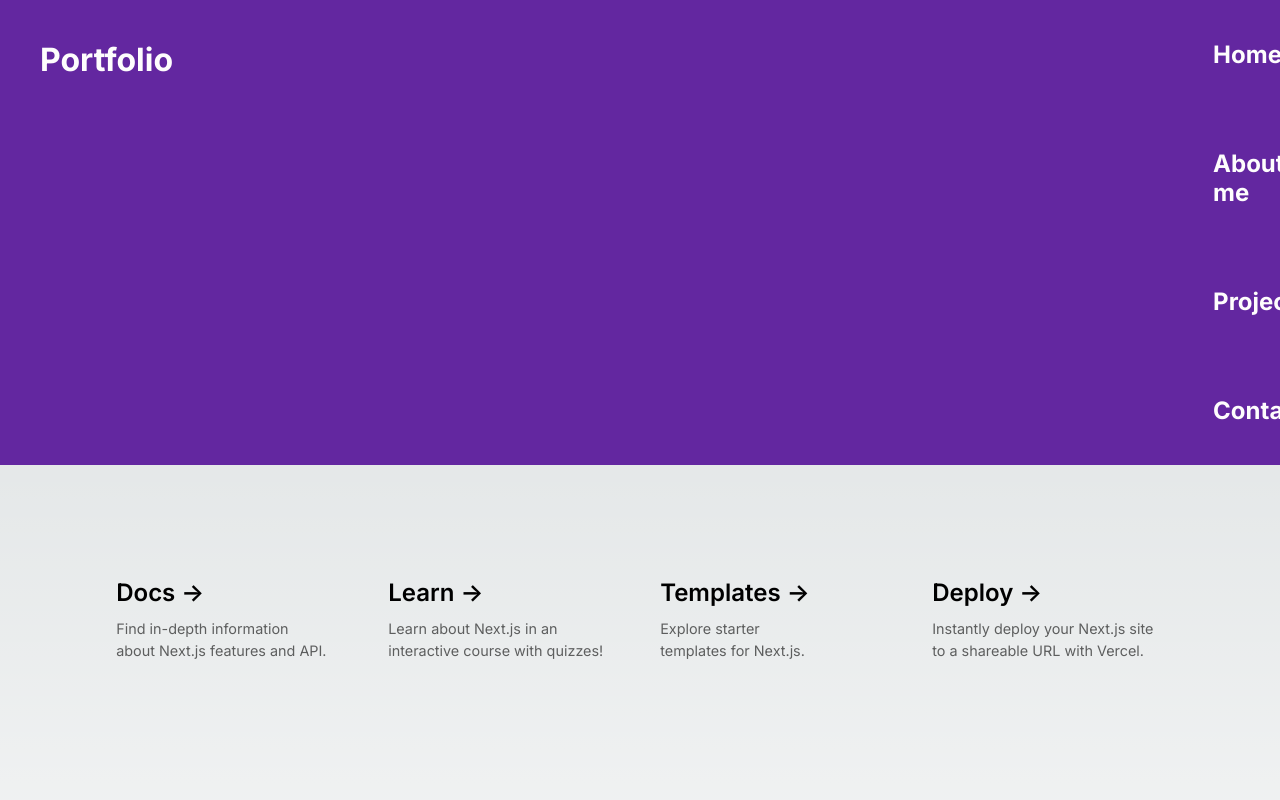
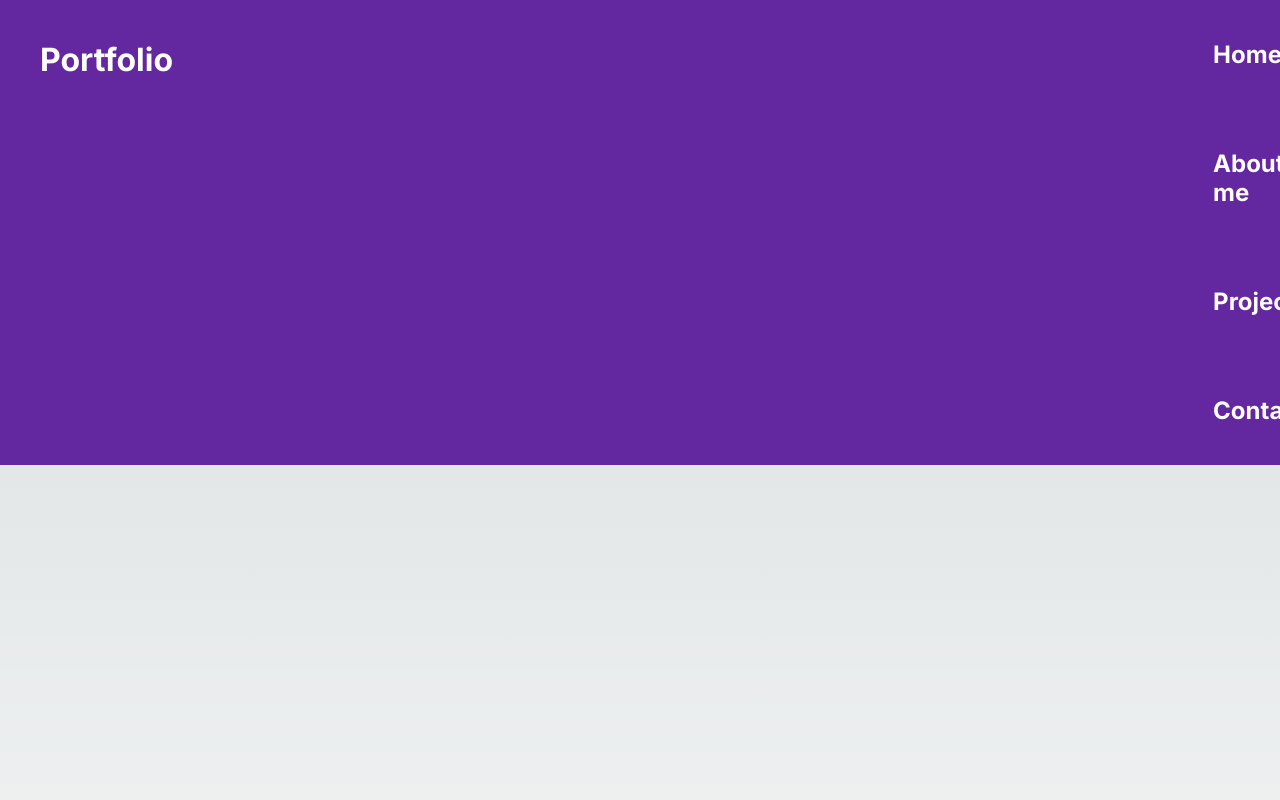
Before and after one commit to henrique-leme/portfolio, a Next.js app: page / in a window 1280 px wide. Shown: the top 800 px of the page. Built offline with nearby package versions, Linux system fonts and the light colour scheme.

Commit message:
feat: remove unused thing

```diff
--- a/src/app/layout.tsx
+++ b/src/app/layout.tsx
@@ -2,12 +2,13 @@ import type { Metadata } from "next";
 import { Inter } from "next/font/google";
 import "./globals.css";
 import { Header } from "./_components/header/index";
+import { Footer } from "./_components/footer/index";
 
 const inter = Inter({ subsets: ["latin"] });
 
 export const metadata: Metadata = {
-  title: "Create Next App",
-  description: "Generated by create next app",
+  title: "Portfolio",
+  description: "Created by Henrique Leme",
 };
 
 export default function RootLayout({
@@ -20,7 +21,7 @@ export default function RootLayout({
       <body className={inter.className}>
         <Header />
         {children}
-        <footer>Footer</footer>
+        <Footer />
       </body>
     </html>
   );
--- a/src/app/page.tsx
+++ b/src/app/page.tsx
@@ -4,57 +4,7 @@ import styles from "./page.module.css";
 export default function index() {
   return (
     <main className={styles.main}>
-      <div className={styles.grid}>
-        <a
-          href="https://nextjs.org/docs?utm_source=create-next-app&utm_medium=appdir-template&utm_campaign=create-next-app"
-          className={styles.card}
-          target="_blank"
-          rel="noopener noreferrer"
-        >
-          <h2>
-            Docs <span>-&gt;</span>
-          </h2>
-          <p>Find in-depth information about Next.js features and API.</p>
-        </a>
 
-        <a
-          href="https://nextjs.org/learn?utm_source=create-next-app&utm_medium=appdir-template&utm_campaign=create-next-app"
-          className={styles.card}
-          target="_blank"
-          rel="noopener noreferrer"
-        >
-          <h2>
-            Learn <span>-&gt;</span>
-          </h2>
-          <p>Learn about Next.js in an interactive course with&nbsp;quizzes!</p>
-        </a>
-
-        <a
-          href="https://vercel.com/templates?framework=next.js&utm_source=create-next-app&utm_medium=appdir-template&utm_campaign=create-next-app"
-          className={styles.card}
-          target="_blank"
-          rel="noopener noreferrer"
-        >
-          <h2>
-            Templates <span>-&gt;</span>
-          </h2>
-          <p>Explore starter templates for Next.js.</p>
-        </a>
-
-        <a
-          href="https://vercel.com/new?utm_source=create-next-app&utm_medium=appdir-template&utm_campaign=create-next-app"
-          className={styles.card}
-          target="_blank"
-          rel="noopener noreferrer"
-        >
-          <h2>
-            Deploy <span>-&gt;</span>
-          </h2>
-          <p>
-            Instantly deploy your Next.js site to a shareable URL with Vercel.
-          </p>
-        </a>
-      </div>
     </main>
   );
 }
```
